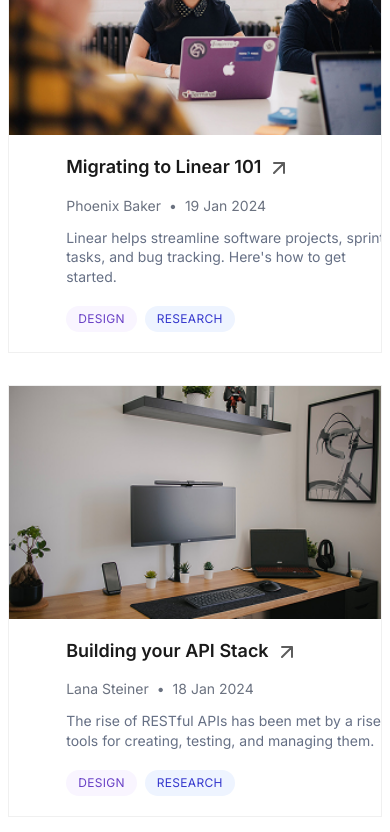
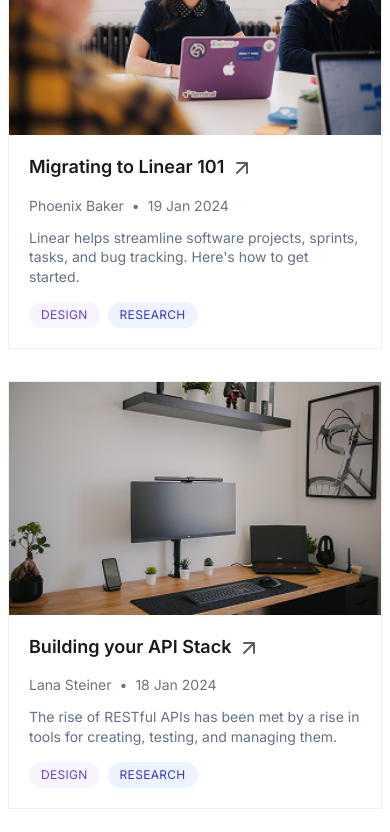
Before and after one commit to IvanSarapura/TheBlog, a React (Vite) app: page / in a window 390 px wide. Shown: the part 900-1732 px from the top of the page. Built offline with nearby package versions, Linux system fonts and the light colour scheme.

Commit message:
Fix Mobile Cards center of content

```diff
--- a/src/App.css
+++ b/src/App.css
@@ -1385,10 +1385,31 @@
   .secondary-card .card-content {
     width: 100%;
     padding: 1.25rem;
+    margin-left: 0;
+    display: flex;
+    flex-direction: column;
+    justify-content: flex-start;
   }
 
   .secondary-card .arrow-icon {
     display: block;
+  }
+
+  /* Ensure secondary cards look exactly like other cards in mobile */
+  .secondary-card .card-title {
+    font-size: 1.125rem;
+    margin-bottom: 0.5rem;
+    line-height: 1.3;
+  }
+
+  .secondary-card .card-meta {
+    margin-bottom: 0.75rem;
+  }
+
+  .secondary-card .card-description {
+    font-size: 0.875rem;
+    margin-bottom: 1rem;
+    line-height: 1.4;
   }
 
   /* Featured section responsive */
```
